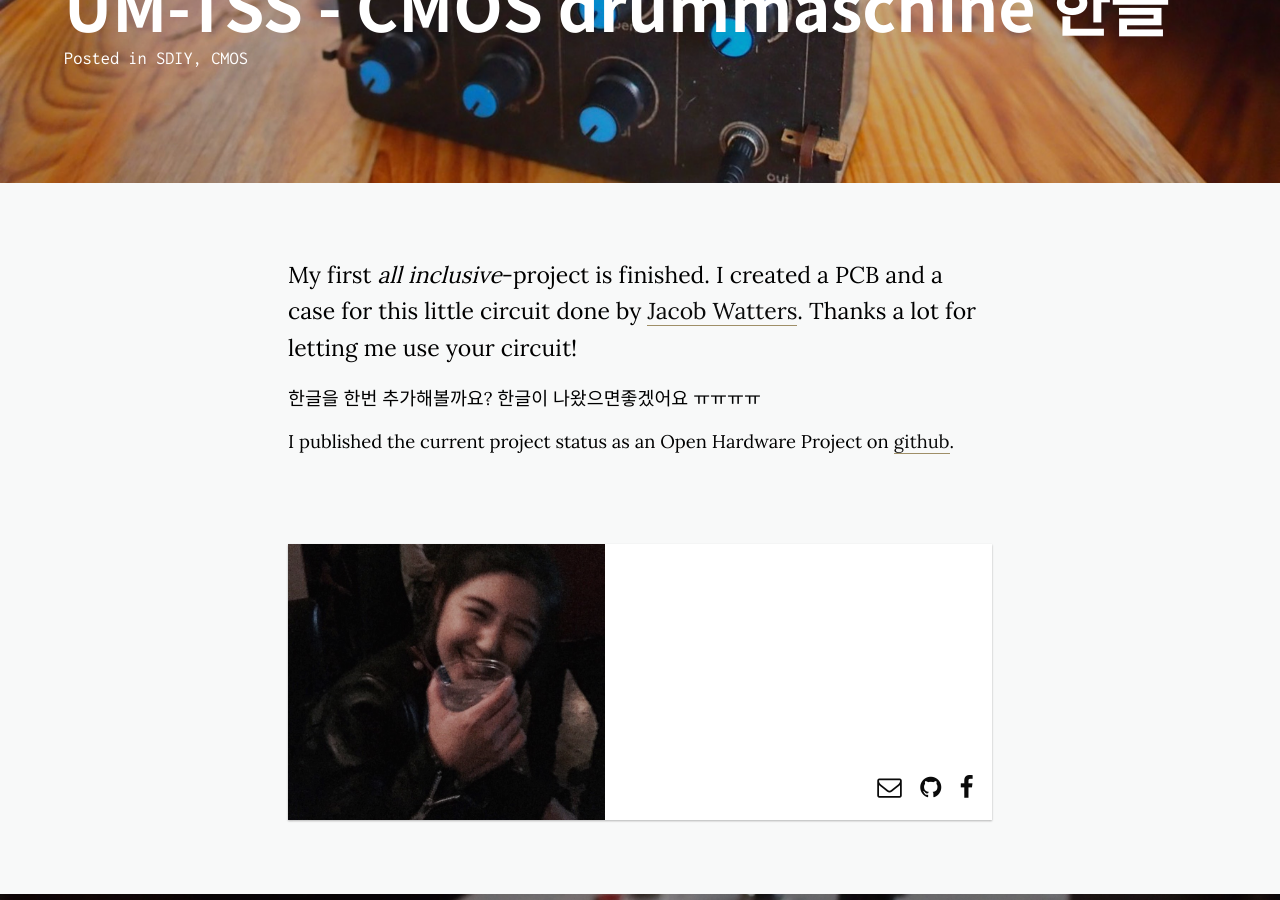
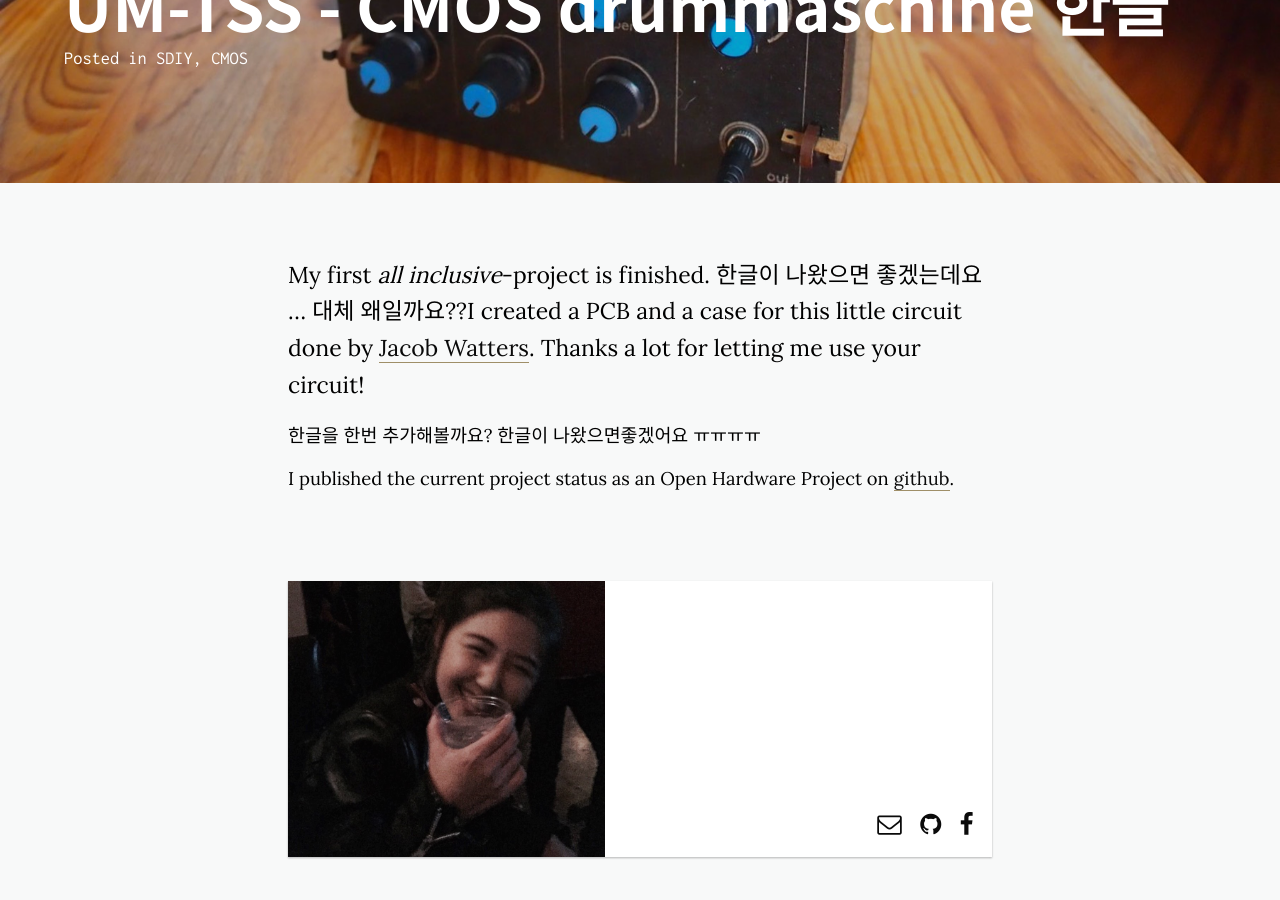
Before and after one commit to danb11/danb11.github.io, a Jekyll site: the page built from _posts/2017-01-09-um-tss.markdown, in a window 1280 px wide and 900 px high, scrolled down 461 px. Built offline with Jekyll 4.4.1, drawn with Linux system fonts in a browser that asks for light colours; nearby versions of some CDN libraries.

```diff
--- a/_posts/2017-01-09-um-tss.markdown
+++ b/_posts/2017-01-09-um-tss.markdown
@@ -9,7 +9,7 @@ description: UM-TSS PCB and Case project
 image: /assets/images/2017-um-tss/cover.JPG
 image-sm: /assets/images/2017-um-tss/thumb.JPG
 ---
-My first ***all inclusive***-project is finished. I created a PCB and a case for this little circuit done by [Jacob Watters](http://www.jacobwatters.com/blog/um-tss-drum-machine/). Thanks a lot for letting me use your circuit!
+My first ***all inclusive***-project is finished. 한글이 나왔으면 좋겠는데요 ... 대체 왜일까요??I created a PCB and a case for this little circuit done by [Jacob Watters](http://www.jacobwatters.com/blog/um-tss-drum-machine/). Thanks a lot for letting me use your circuit!
 
 한글을 한번 추가해볼까요? 한글이 나왔으면좋겠어요 ㅠㅠㅠㅠ
 
```
